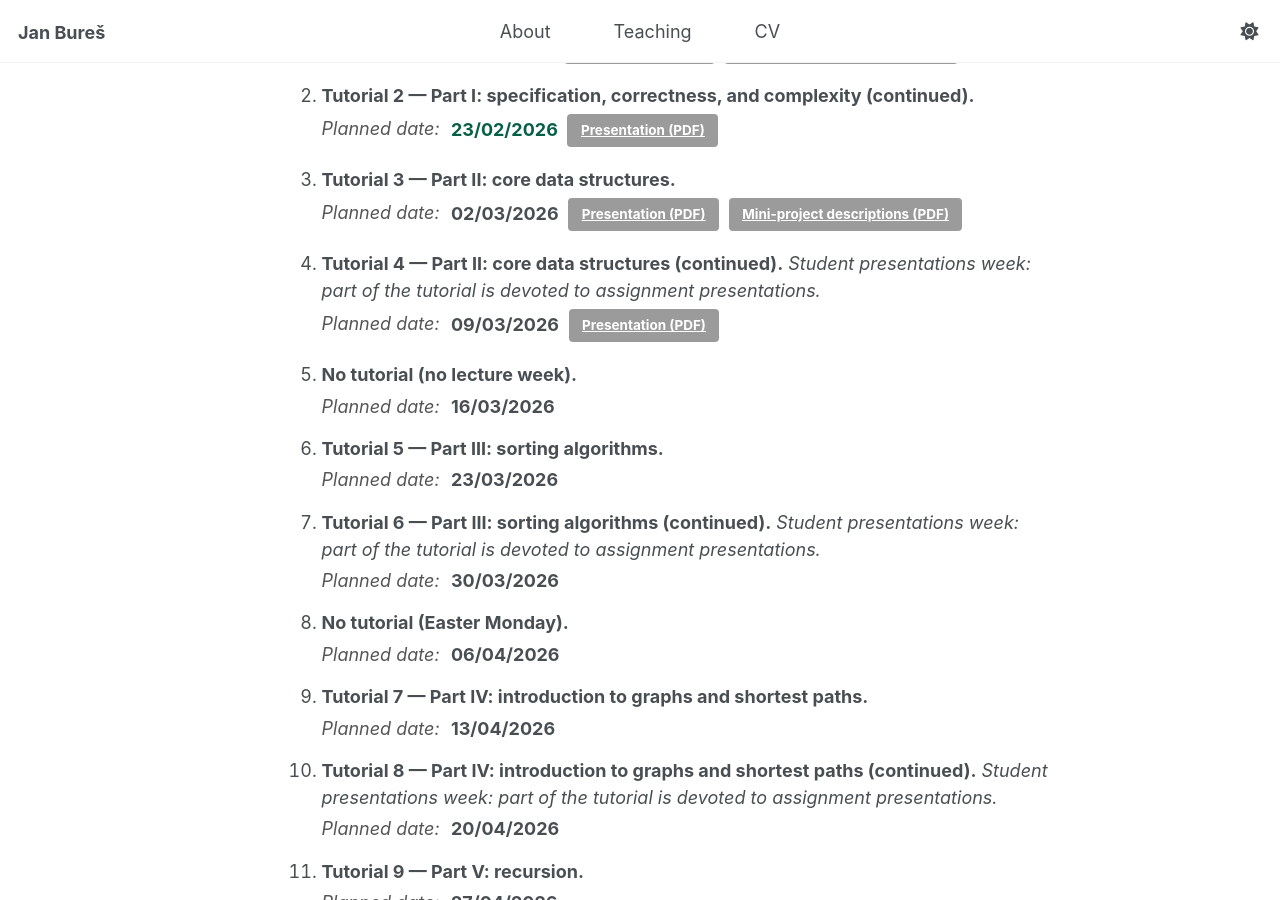
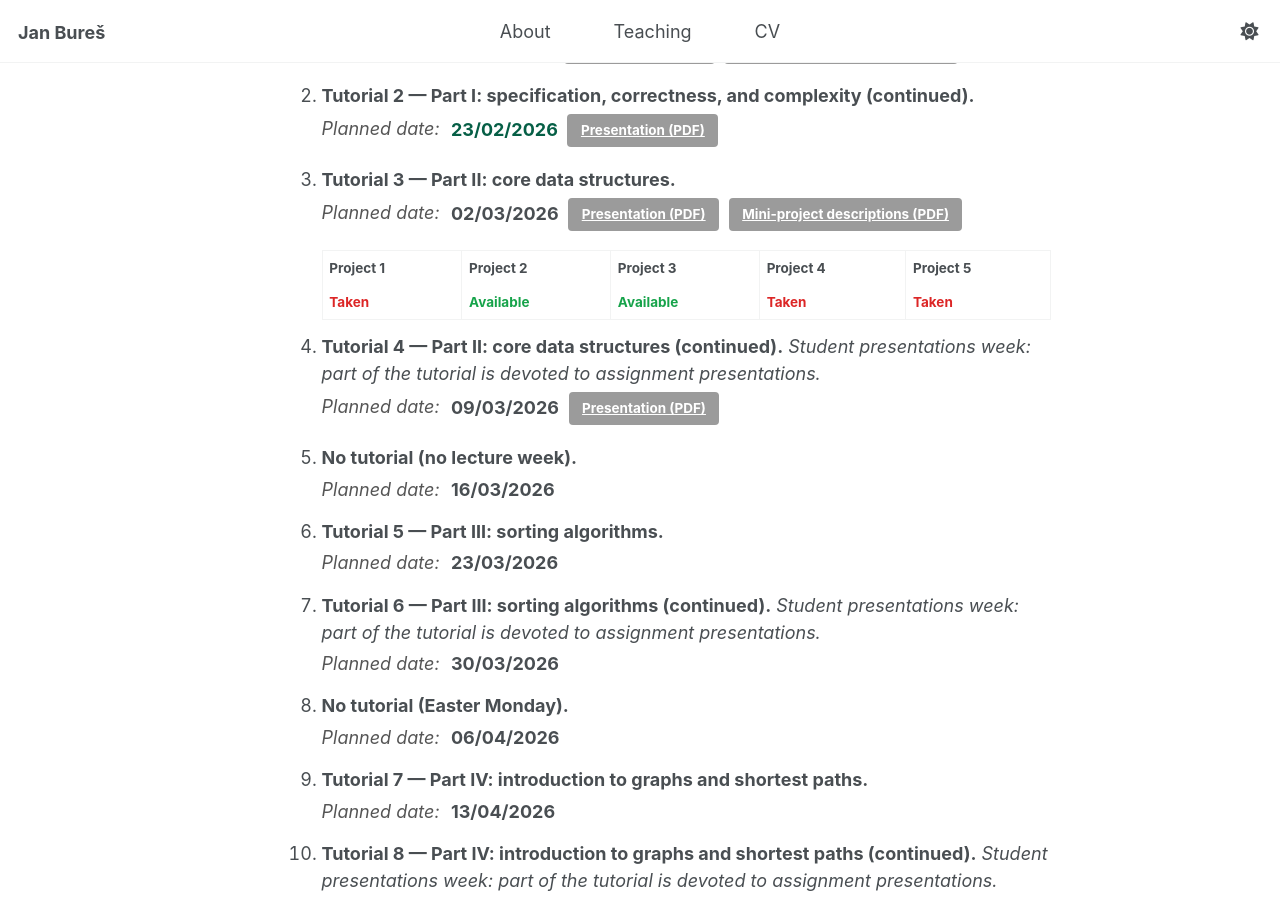
Before and after one commit to buresjan/buresjan.github.io, a Jekyll site: the page built from _teaching/18yzalg.md, in a window 1280 px wide and 900 px high, scrolled down 718 px. Built offline with Jekyll 4.4.1, drawn with Linux system fonts in a browser that asks for light colours.

Commit message:
table with projects

```diff
--- a/_teaching/18yzalg.md
+++ b/_teaching/18yzalg.md
@@ -77,6 +77,23 @@ html[data-theme="dark"] .btn.lp-btn { color: #181818; }
     <a class="btn" href="{{ '/files/yzalg/ex03_04-miniprojects.pdf' | relative_url }}" download>Mini-project descriptions (PDF)</a>
    </div>
 
+   <table>
+     <tr>
+       <th>Project 1</th>
+       <th>Project 2</th>
+       <th>Project 3</th>
+       <th>Project 4</th>
+       <th>Project 5</th>
+     </tr>
+     <tr>
+       <td><span style="color: #dc2626; font-weight: 700;">Taken</span></td>
+       <td><span style="color: #16a34a; font-weight: 700;">Available</span></td>
+       <td><span style="color: #16a34a; font-weight: 700;">Available</span></td>
+       <td><span style="color: #dc2626; font-weight: 700;">Taken</span></td>
+       <td><span style="color: #dc2626; font-weight: 700;">Taken</span></td>
+     </tr>
+   </table>
+
 4. **Tutorial 4 — Part II: core data structures (continued).**
    *Student presentations week: part of the tutorial is devoted to assignment presentations.*
    <div class="lp-date">
```
